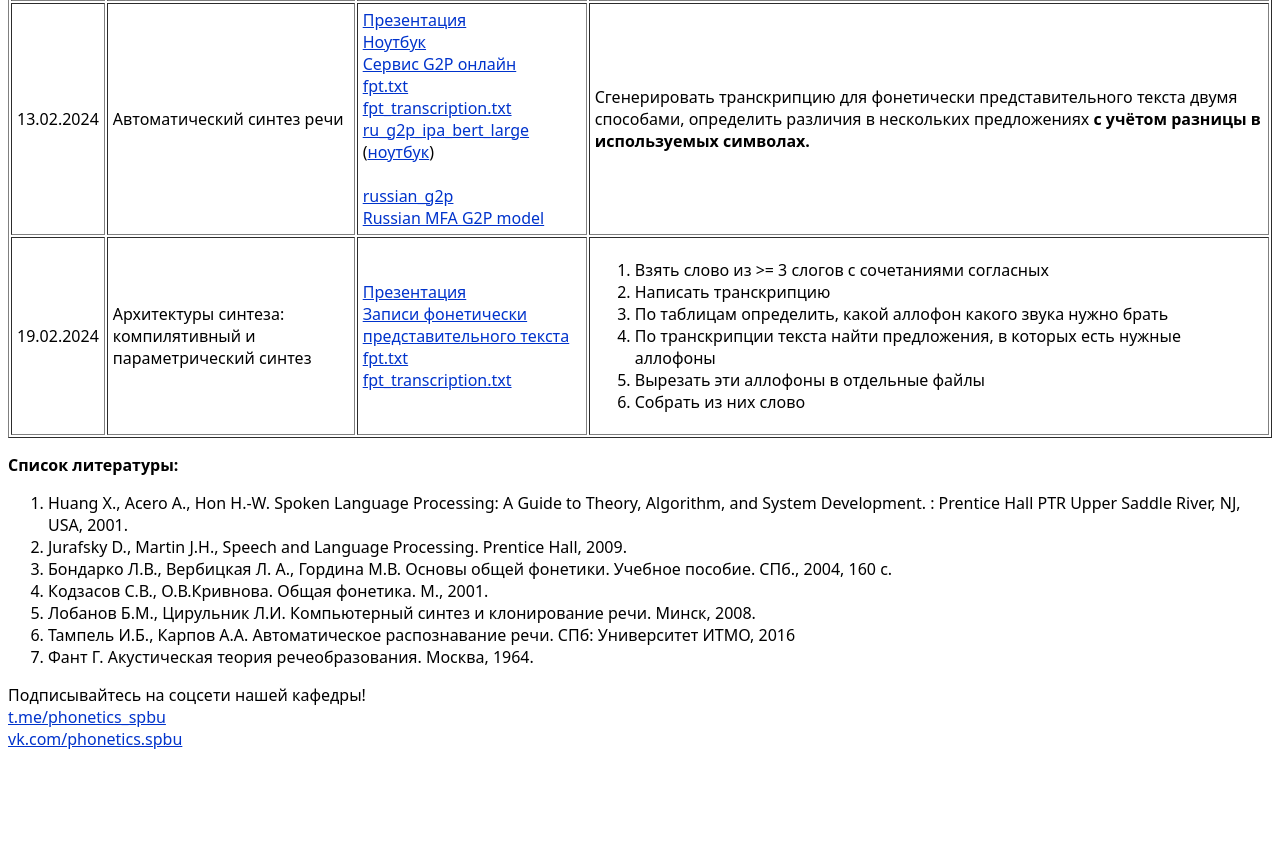
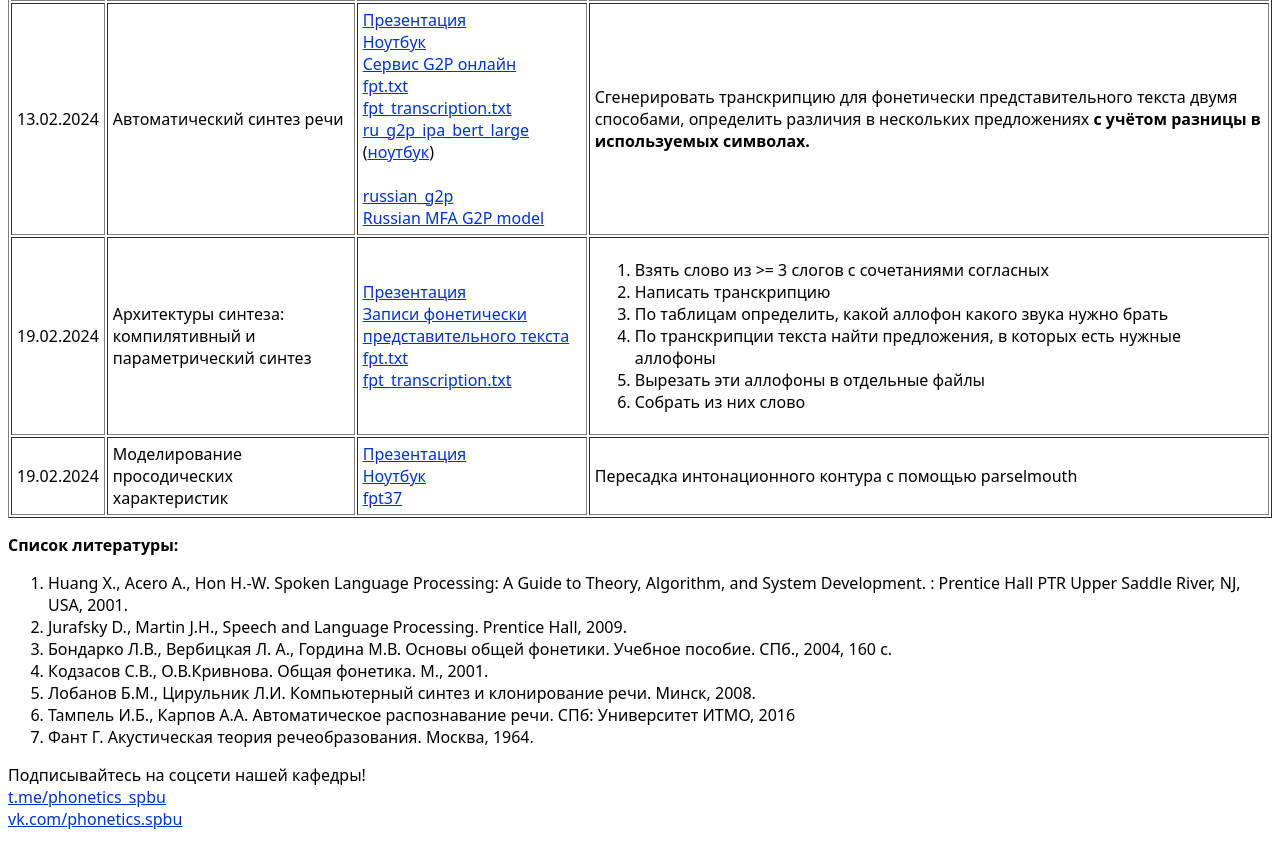
Before and after one commit to PKholyavin/speechtechhse, a plain HTML site: page index.html in a window 1280 px wide. Shown: the part 511-1357 px from the top of the page. Before the commit the page ends 1277 px from the top, so only its background shows below. Drawn offline with Linux system fonts and the light colour scheme.

Commit message:
new material

```diff
--- a/index.html
+++ b/index.html
@@ -91,6 +91,7 @@
             Сгенерировать транскрипцию для фонетически представительного текста двумя способами,
             определить различия в нескольких предложениях <b>с учётом разницы в используемых символах.</b>
         </td>
+    </tr>
     <tr>
         <td>19.02.2024</td>
         <td>
@@ -113,6 +114,19 @@
             </ol>
         </td>
     </tr>
+    <tr>
+        <td>19.02.2024</td>
+        <td>
+            Моделирование просодических характеристик
+        </td>
+        <td>
+            <a href="https://docs.google.com/presentation/d/1LAT45u6jhwQda-WVQdqDVhynsImvq5VI/edit?usp=drive_link&ouid=109821597768729125899&rtpof=true&sd=true">Презентация</a><br/>
+            <a href="https://colab.research.google.com/github/PKholyavin/speechtechhse/blob/main/speech_resynthesis.ipynb">Ноутбук</a><br/>
+            <a href="https://drive.google.com/drive/folders/1eFVWkJ4TvRJbggdZt9WqIE7R0KBCAkAF?usp=sharing">fpt37</a>
+        </td>
+        <td>
+            Пересадка интонационного контура с помощью parselmouth
+        </td>
     </tr>
 </table>
 
```
Also changed, not shown: 2 other files.
